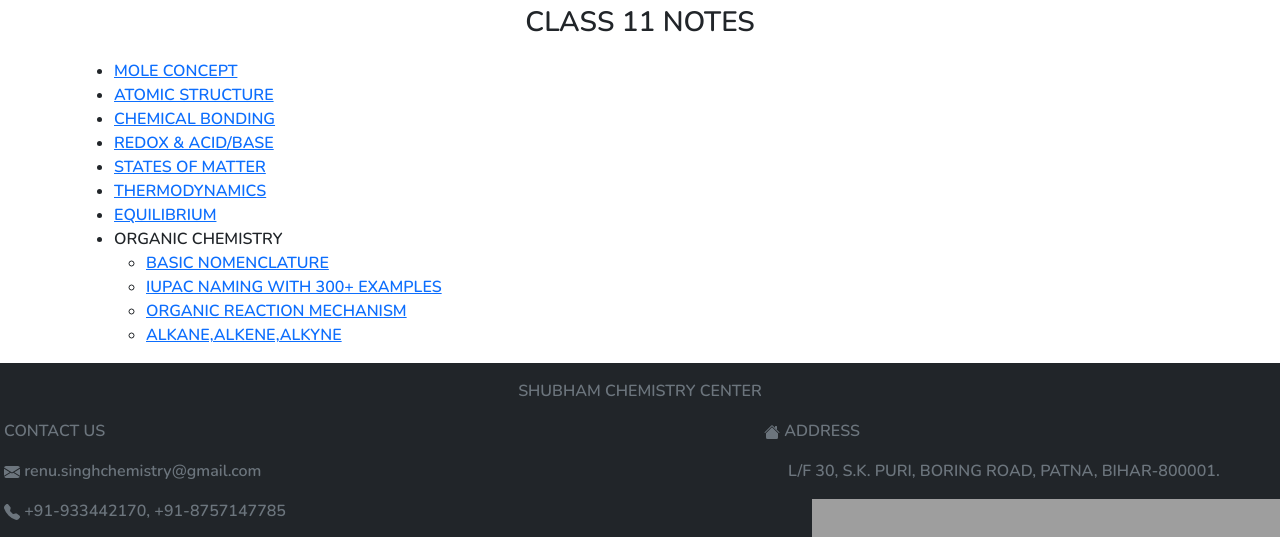
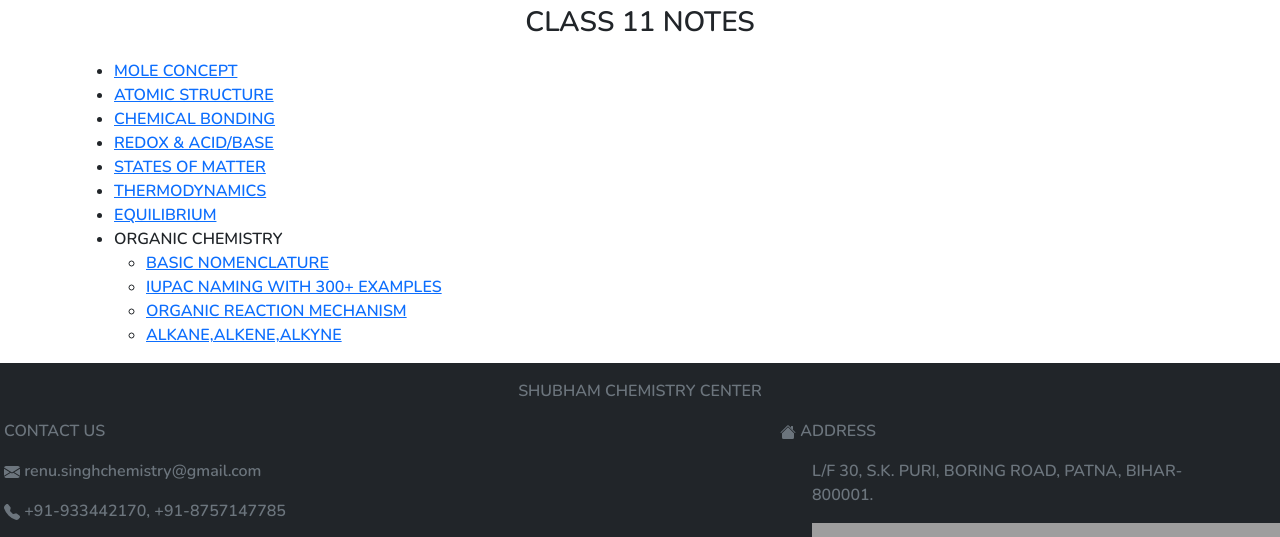
Before and after one commit to singh2024/website, a website: page 11notes.html in a window 1280 px wide. Shown: the part 119-656 px from the top of the page. Drawn offline with nearby package versions, Linux system fonts and the light colour scheme; grey boxes are pictures that could not be loaded.

Commit message:
Update 11notes.html

```diff
--- a/11notes.html
+++ b/11notes.html
@@ -134,13 +134,13 @@
       </div>
 
      <div class="d-inline-flex flex-column flex-wrap float-end text-muted me-1" style="width: 40%;">
-        <p>
+        <p class="ms-3">
           <svg xmlns="http://www.w3.org/2000/svg" width="16" height="16" fill="currentColor" class="bi bi-house-fill" viewBox="0 0 16 16">
             <path fill-rule="evenodd" d="m8 3.293 6 6V13.5a1.5 1.5 0 0 1-1.5 1.5h-9A1.5 1.5 0 0 1 2 13.5V9.293l6-6zm5-.793V6l-2-2V2.5a.5.5 0 0 1 .5-.5h1a.5.5 0 0 1 .5.5z"/>
             <path fill-rule="evenodd" d="M7.293 1.5a1 1 0 0 1 1.414 0l6.647 6.646a.5.5 0 0 1-.708.708L8 2.207 1.354 8.854a.5.5 0 1 1-.708-.708L7.293 1.5z"/>
           </svg> ADDRESS
         </p>
-        <p class="mx-4 fs-6">
+        <p class="mx-5 fs-6">
           L/F 30, S.K. PURI, BORING ROAD, PATNA, BIHAR-800001.
         </p>
         <p class="mx-5">
```
